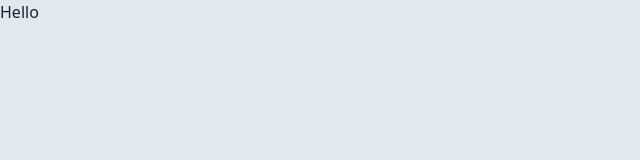
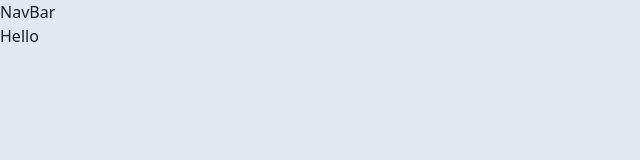
Before and after one commit to Apurvakulkarni06/reddit-clone, a Next.js app: page / in a window 1280 px wide. Shown: the top 160 px of the page, without its empty margins (0-640 px from the left). Built offline with nearby package versions, Linux system fonts and the light colour scheme.

Commit message:
Add files via upload

```diff
--- /dev/null
+++ b/components/Layout/Layout.tsx
@@ -0,0 +1,13 @@
+import React from 'react';
+import Navbar from "../Navbar/NavBar";
+const Layout: React.FC = ({ children }) =>{
+    return (
+        <>
+            {/* navbar Component */}
+            <Navbar />
+            <main>{ children }</main>
+        </>
+    )
+}
+
+export default Layout;
--- /dev/null
+++ b/components/Navbar/Navbar.tsx
@@ -0,0 +1,7 @@
+import React from "react";
+
+const Navbar: React.FC = () =>{
+    return <>NavBar</>
+}
+
+export default Navbar;
--- a/pages/_app.tsx
+++ b/pages/_app.tsx
@@ -1,11 +1,13 @@
 import type { AppProps } from 'next/app'
 import {ChakraProvider} from '@chakra-ui/react';
 import {theme} from "../chakra/theme";
-console.log("theme:",theme)
+import Layout  from '../components/Layout/Layout';
 function MyApp({ Component, pageProps }: AppProps) {
   return (
     <ChakraProvider theme={theme}>
-      <Component {...pageProps} />
+      <Layout>
+        <Component {...pageProps} />
+      </Layout>
     </ChakraProvider>
   )
 }
```
